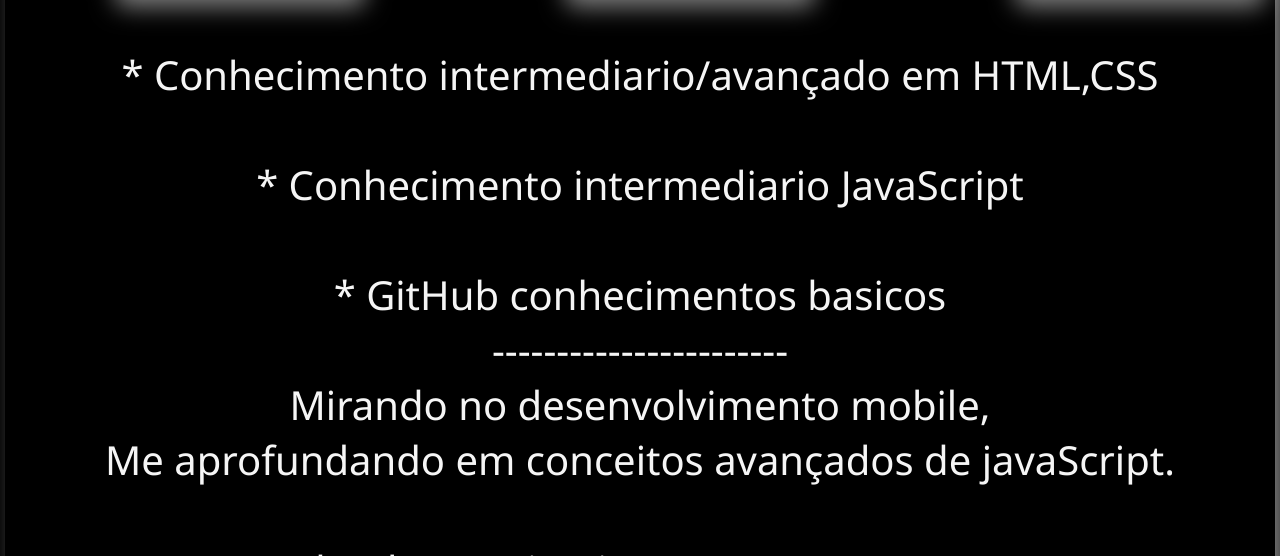
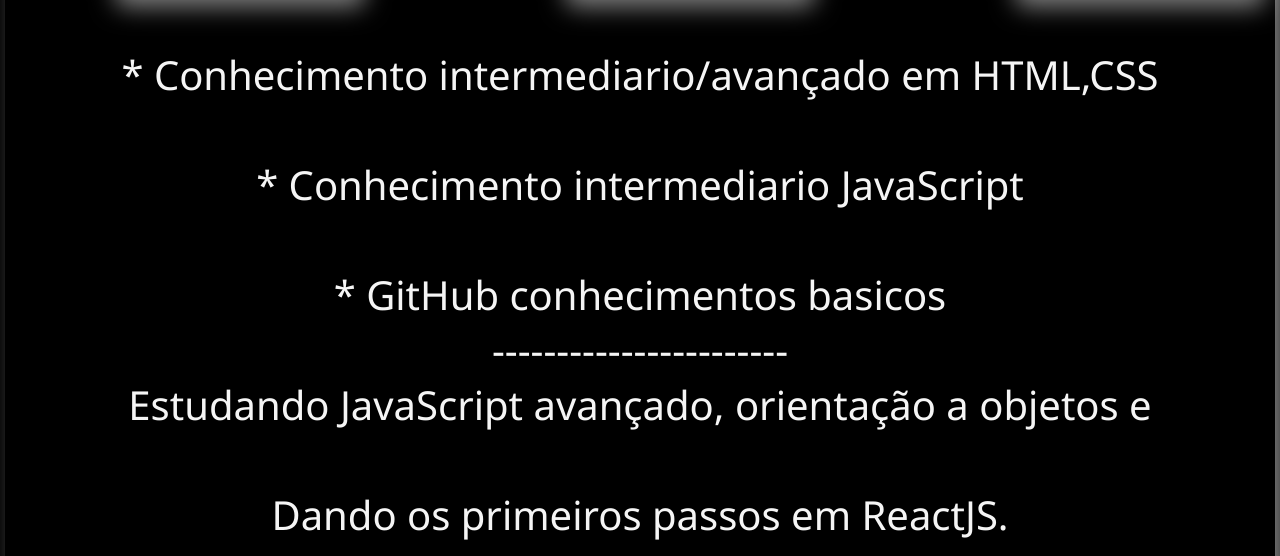
Before and after one commit to joaopaulo021/portfolio, a plain HTML site: page index.html in a window 1280 px wide. Shown: the part 1583-2139 px from the top of the page. Drawn offline with Linux system fonts and the light colour scheme.

Commit message:
Alterado parágrafo das skills

```diff
--- a/index.html
+++ b/index.html
@@ -109,8 +109,8 @@
                 </div>
 
             </div>
-            <p>* Conhecimento intermediario/avançado em HTML,CSS<br><br>* Conhecimento intermediario JavaScript<br><br>* GitHub conhecimentos basicos<br>-----------------------<br> Mirando no desenvolvimento mobile,<br> Me aprofundando em conceitos avançados
-                de javaScript.<br><br> Ja dando os primeiros passos em ReactJS
+            <p>* Conhecimento intermediario/avançado em HTML,CSS<br><br>* Conhecimento intermediario JavaScript<br><br>* GitHub conhecimentos basicos<br>-----------------------<br>Estudando JavaScript avançado, orientação a objetos e
+                <br><br>Dando os primeiros passos em ReactJS.
                 <br>
                 <img class="react" src="./images/react.png"><br></p><br>
         </div>
```
